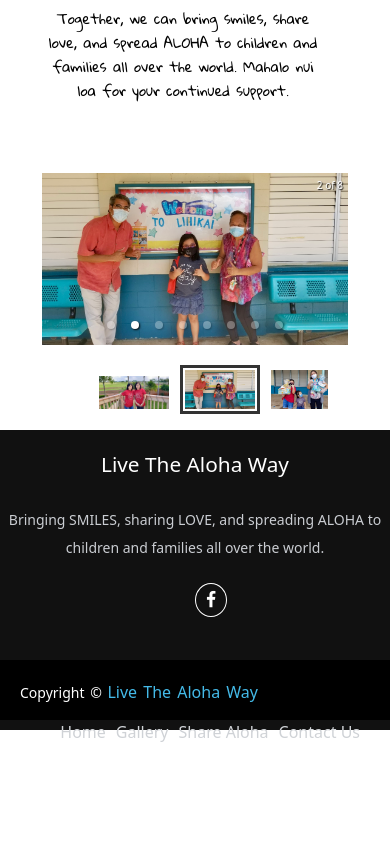
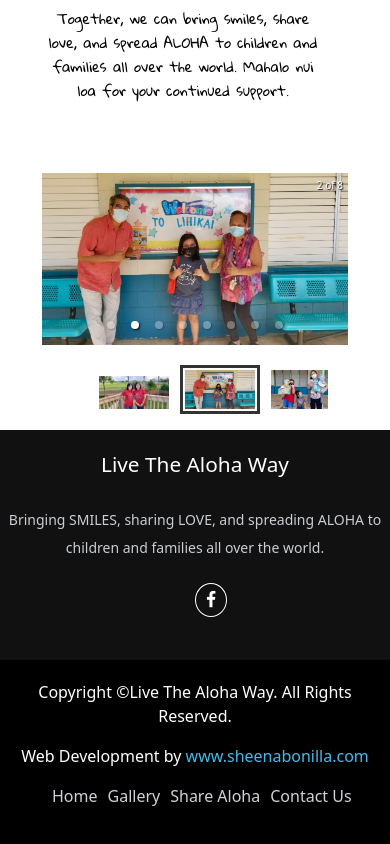
Before and after one commit to essbee808/live-the-aloha-way-frontend, a React (Create React App) app: page / in a window 390 px wide. Shown: the part 421-1265 px from the top of the page. Before the commit the page ends 1181 px from the top, so only its background shows below. Built offline with nearby package versions, Linux system fonts and the light colour scheme.

Commit message:
Create responsive footer

```diff
--- a/src/components/Footer/Footer.jsx
+++ b/src/components/Footer/Footer.jsx
@@ -2,7 +2,7 @@ import React from 'react'
 import './footer.css';
 
 const Footer = () => {
-  return (
+    return (
     <footer>
         <div className="footer-content">
             <h3>Live The Aloha Way</h3>
@@ -12,7 +12,8 @@ const Footer = () => {
             </ul>
         </div>
         <div className="footer-bottom">
-            <p>copyright &copy; <a href="">Live The Aloha Way</a></p>
+            <p>Copyright &copy;Live The Aloha Way. All Rights Reserved.</p>
+            <p>Web Development by <a href="https://www.sheenabonilla.com" target="_blank">www.sheenabonilla.com</a></p>
             <div className="footer-menu">
                 <ul className="f-menu">
                     <li><a href="/">Home</a></li>
@@ -23,7 +24,7 @@ const Footer = () => {
             </div>
         </div>
     </footer>
-  )
+    )
 }
 
 export default Footer
--- a/src/components/Footer/footer.css
+++ b/src/components/Footer/footer.css
@@ -77,11 +77,11 @@ footer {
 }
 
 .footer-bottom p {
-    float: left;
-    font-size: 14px;
-    word-spacing: 2px;
-    text-transform: capitalize;
+    display: block;
+    text-align: center;
 }
+
+
 
 .footer-bottom p a {
     color: #44bae8;
@@ -96,7 +96,7 @@ footer {
 }
 
 .footer-menu {
-    float: right;
+    text-align: center;
 }
 
 .footer-menu ul {
```
